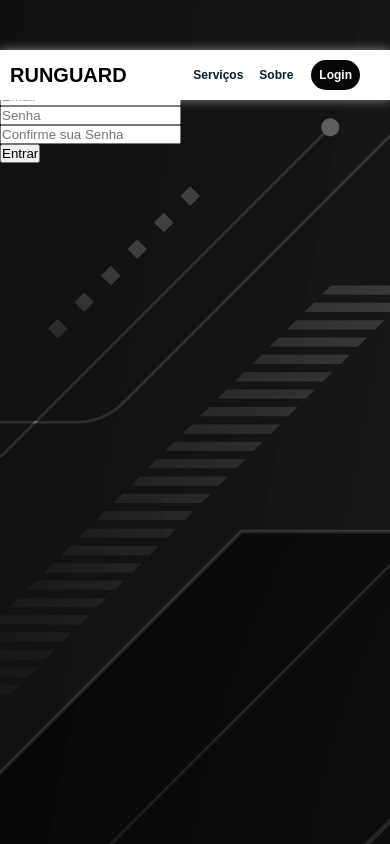
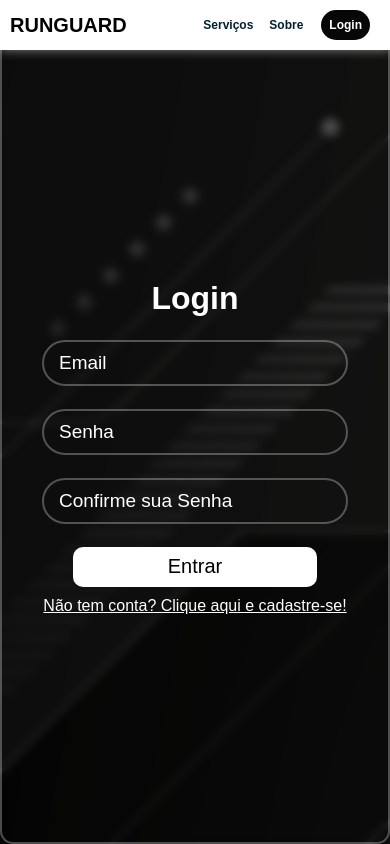
Before and after one commit to guiduartec/RunGuard, a website: page SITE/API-LIMPA/web-data-viz/public/login.html in a window 390 px wide. Drawn offline with Linux system fonts and the light colour scheme.

Commit message:
Responsividade ela de login

```diff
--- a/SITE/API-LIMPA/web-data-viz/public/css/style_cadastro_login.css
+++ b/SITE/API-LIMPA/web-data-viz/public/css/style_cadastro_login.css
@@ -292,8 +292,6 @@ header a {
     nav ul {
         display: flex;
         font-size: 12px;
-        padding-right: 10px;
-
         list-style: none;
     }
 
@@ -348,6 +346,8 @@ header a {
 
 
     /*FIM DA HEADER*/
+    /* CADASTRO */
+
     .formulario{
         margin-top: 50px
     }
@@ -424,4 +424,93 @@ header a {
         box-shadow: 0 0 10px rgba(0, 0, 0, .1);
     }
 
+    /* LOGIN */
+
+    html{
+        height: 100%;
     }
+
+    .formulario{
+        margin-top: 50px
+    }
+    .formulario a{
+        color: white;
+    }
+
+    .boxcentrallogin {
+        height: 100%;
+        background-color: rgba(0, 0, 0, 0.226);
+        border: 2px solid rgba(255, 255, 255, 0.288);
+        backdrop-filter: blur(4px);
+        box-shadow: 0 0 10px rgba(0, 0, 0, 0.356);
+        align-content: center;
+        /* width: 400px; */
+        color: white;
+        text-align: center;
+        border-radius: 13px;
+        padding: 30px 40px;
+        /* margin-top: 50px; */
+    }
+
+    .boxcentrallogin .boxinputslogin {
+        position: relative;
+        width: 100%;
+        margin: 23px 0;
+    }
+
+    .boxinputslogin input {
+        width: 100%;
+        /* height: 3em; */
+        background-color: transparent;
+        border: none;
+        border-radius: 30px;
+        outline: none;
+        border: 2px solid rgba(255, 255, 255, 0.288);
+        font-size: 19px;
+        color: white;
+        padding: 10px 35px 10px 15px;
+    }
+
+    .boxinputslogin select {
+        width: 100%;
+        height: 3em;
+        background-color: white;
+        border: none;
+        border-radius: 30px;
+        outline: none;
+        border: 2px solid rgba(255, 255, 255, 0.288);
+        font-size: 19px;
+        padding: 15px 45px 15px 20px;
+    }
+
+    .boxinputslogin option {
+        color: black;
+    }
+
+    .boxinputslogin input::placeholder {
+        color: white;
+    }
+
+    .boxinputslogin i {
+        position: absolute;
+        right: 20px;
+        top: 50%;
+        transform: translateY(-50%);
+        font-size: 20px;
+    }
+
+    .boxcentrallogin .botaologin {
+        margin-bottom: 10px;
+        width: 80%;
+        height: 40px;
+        border: none;
+        border-radius: 10px;
+        background-color: white;
+        outline: none;
+        cursor: pointer;
+        font-size: 20px;
+        box-shadow: 0 0 10px rgba(0, 0, 0, .1);
+    }
+
+
+    }
--- a/SITE/API-LIMPA/web-data-viz/public/login.html
+++ b/SITE/API-LIMPA/web-data-viz/public/login.html
@@ -46,19 +46,19 @@
 		</header>
 	</div>
 
-    <div class="boxcentralLogin">
+    <div class="boxcentrallogin">
         <div class="formulario">
             <h1>Login</h1>
-            <div class="boxinputsLogin">
+            <div class="boxinputslogin">
                 <input type="text" id="input_email" placeholder="Email">
                 <i class='bx bx-envelope'></i>
             </div>
 
-            <div class="boxinputsLogin">
+            <div class="boxinputslogin">
                 <input type="password" id="input_senha" placeholder="Senha">
                 <i class='bx bx-lock-alt'></i>
             </div>
-            <div class="boxinputsLogin">
+            <div class="boxinputslogin">
                 <input type="password" id="input_senha_confirmado" placeholder="Confirme sua Senha">
                 <i class='bx bx-lock-alt'></i>
             </div>
@@ -71,8 +71,9 @@
                 <div class="container">
                     <div class="card card-login">
 
-                        <button class="botaoLogin" onclick="entrar()">Entrar</button>
+                        <button class="botaologin" onclick="entrar()">Entrar</button>
                     </div>
+                    <a href="cadastro.html">Não tem conta? Clique aqui e cadastre-se!</a>
                     <div id="div_erros_login"></div>
                 </div>
             </div>
```
